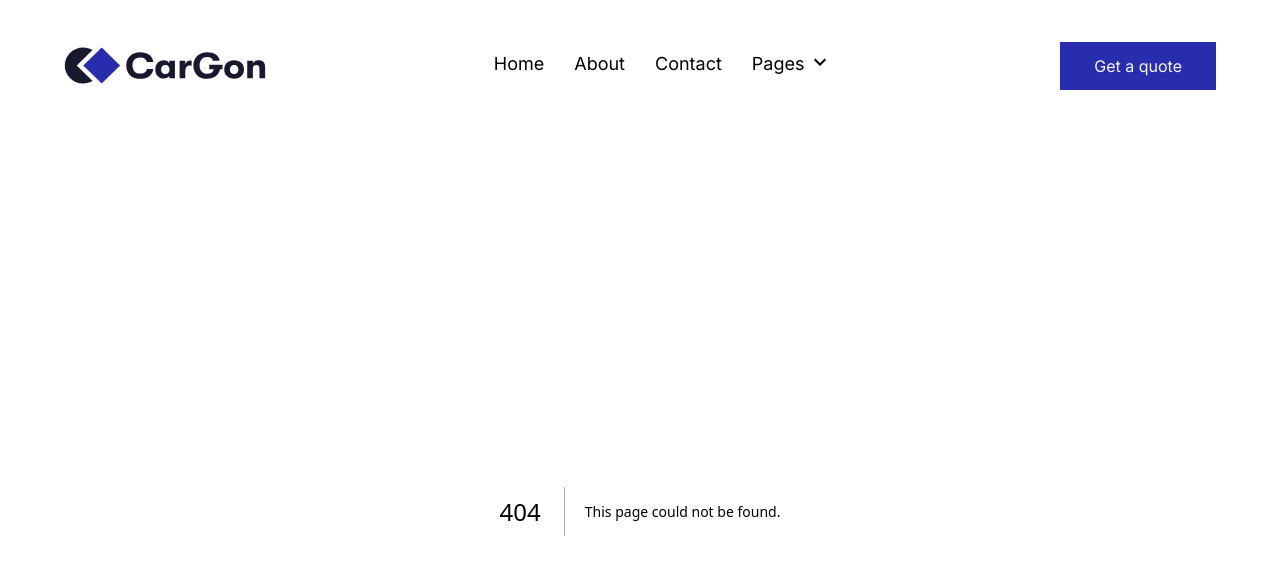
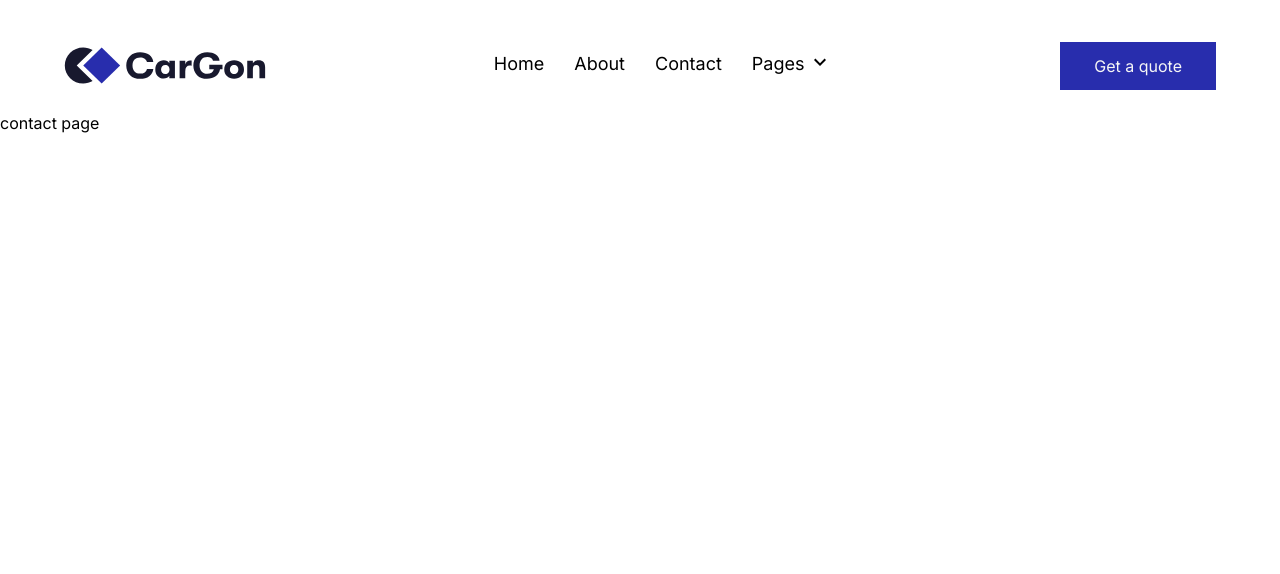
Before and after one commit to alhassan50/CarGon, a Next.js app: page /contact in a window 1280 px wide. Before the commit this address had no page. Shown: the top 574 px of the page. Built offline with nearby package versions, Linux system fonts and the light colour scheme.

Commit message:
Create contact page

```diff
--- /dev/null
+++ b/app/contact/page.tsx
@@ -0,0 +1,7 @@
+import React from 'react'
+
+export default function Contact() {
+  return (
+    <div>contact page</div>
+  )
+}
```
